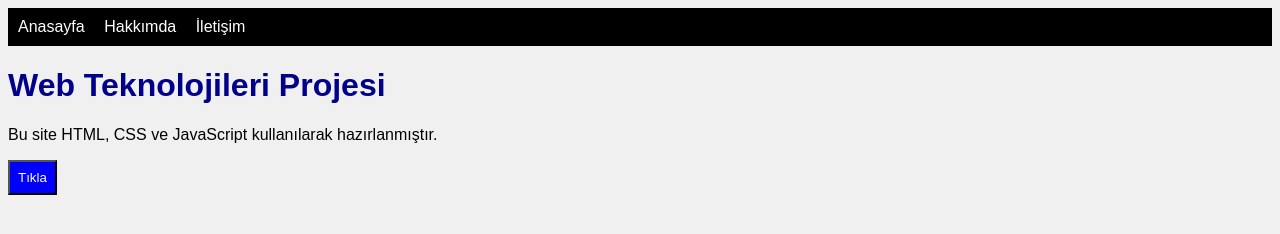
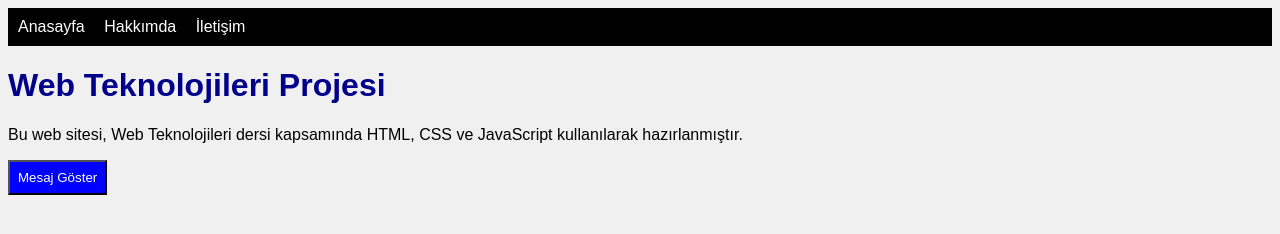
Before and after one commit to ariffbora/Arif-Can-Bora-Proje---25120205101, a plain HTML site: page index.html in a window 1280 px wide. Drawn offline with Linux system fonts and the light colour scheme.

Commit message:
index.html

```diff
--- a/index.html
+++ b/index.html
@@ -14,9 +14,13 @@
 </div>
 
 <h1>Web Teknolojileri Projesi</h1>
-<p>Bu site HTML, CSS ve JavaScript kullanılarak hazırlanmıştır.</p>
 
-<button onclick="mesajGoster()">Tıkla</button>
+<p>
+    Bu web sitesi, Web Teknolojileri dersi kapsamında
+    HTML, CSS ve JavaScript kullanılarak hazırlanmıştır.
+</p>
+
+<button onclick="mesajGoster()">Mesaj Göster</button>
 <p id="mesaj"></p>
 
 <script src="js/script.js"></script>
```
